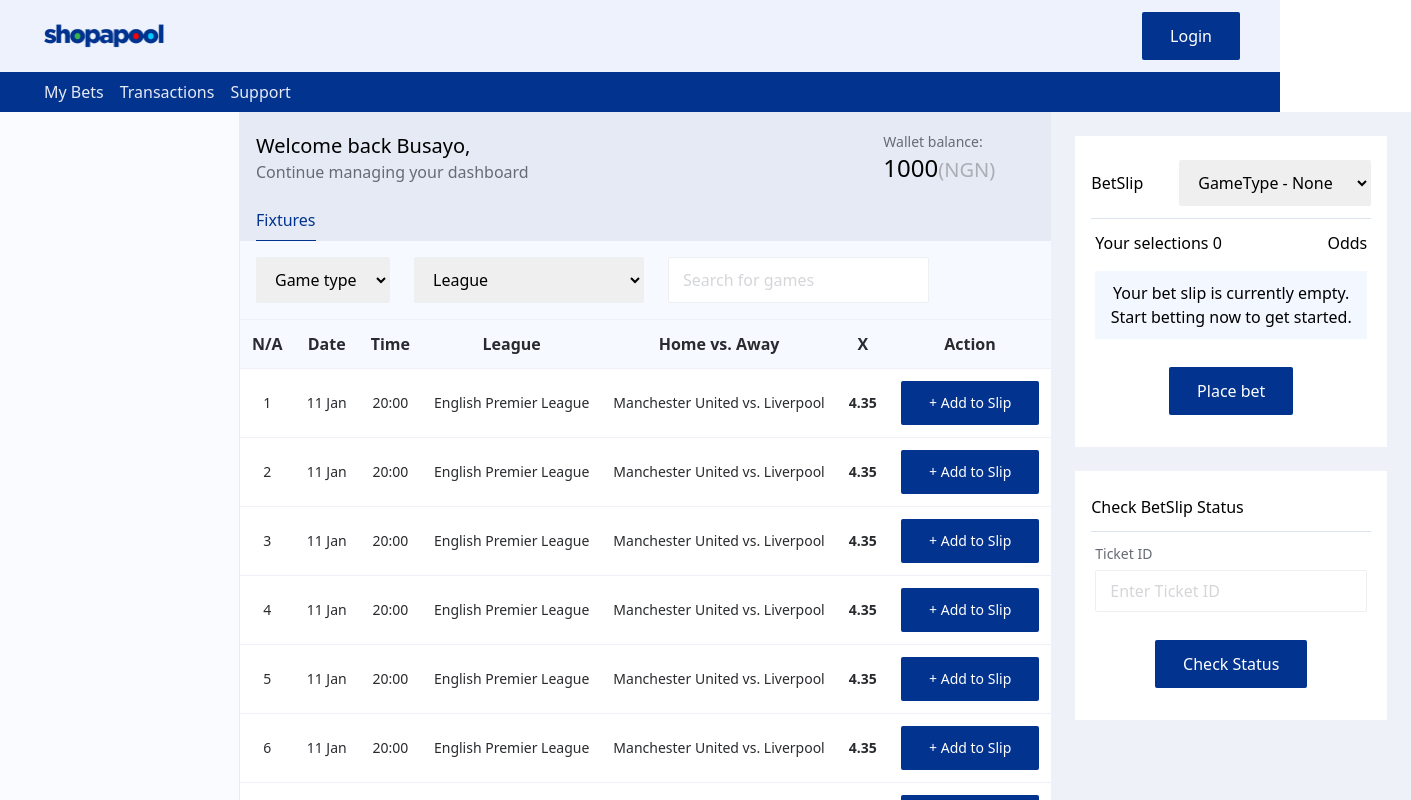
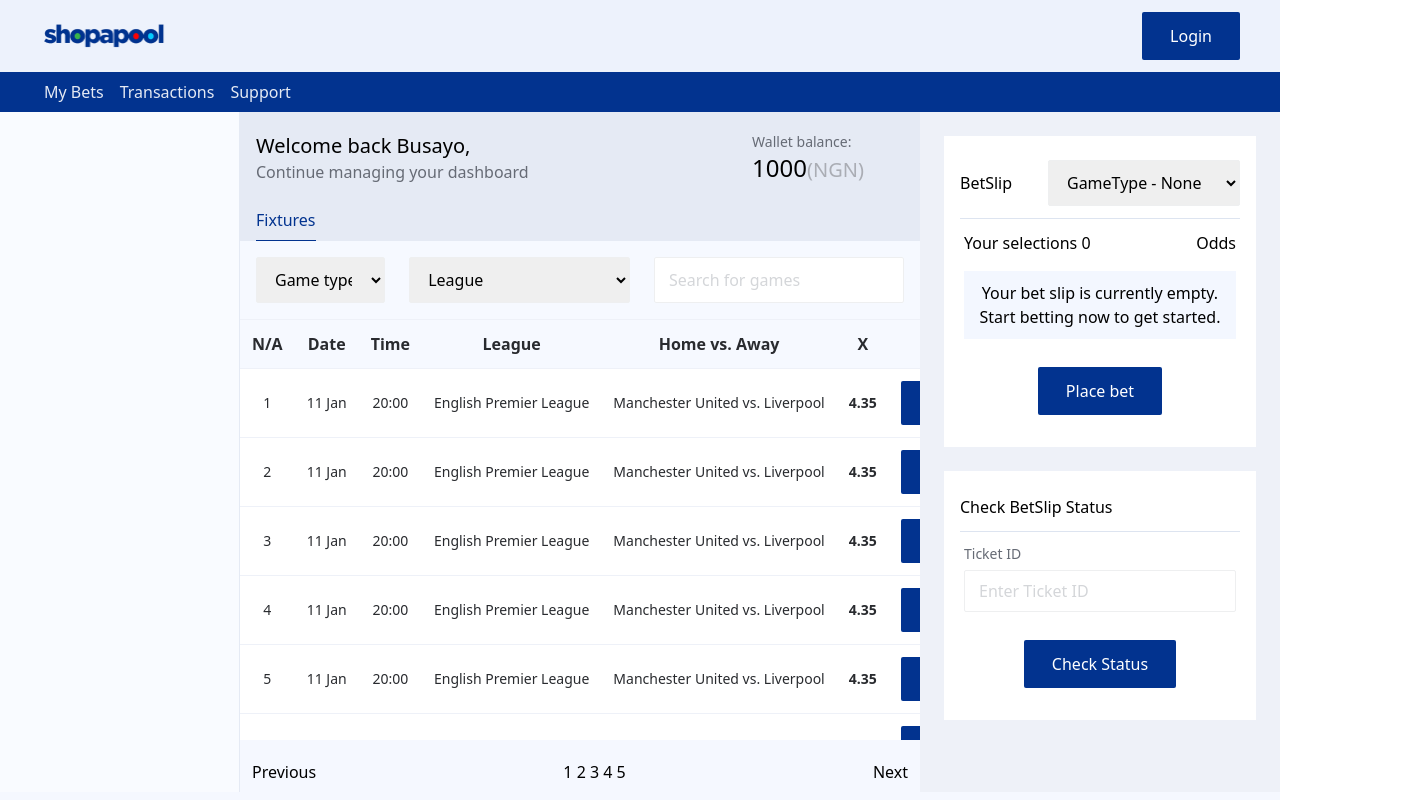
Before and after one commit to SemzyTheMan/Shoop, a Next.js app: page /dashboard in a window 1280 px wide. Shown: the top 800 px of the page, 1411 px wide, since content can reach past the window. Built offline with nearby package versions, Linux system fonts and the light colour scheme.

Commit message:
Design Refinements

```diff
--- a/components/Table/Table.tsx
+++ b/components/Table/Table.tsx
@@ -14,9 +14,12 @@
 
 export const Table = ({ columns, data }: TableProps) => {
   return (
+    <div className={""}>
       <div className={"overflow-x-auto"}>
         <table className={"min-w-full max-w-full"}>
-        <thead className={"w-full px-4 py-3 text-teal-900 font-semibold px-2"}>
+          <thead
+            className={"w-full px-4 py-3 text-teal-900 font-semibold px-2"}
+          >
             <tr>
               {columns.length &&
                 columns.map((col, index) => (
@@ -52,5 +55,15 @@
           </tbody>
         </table>
       </div>
+      <div
+        className={
+          "px-3 absolute bottom-2 py-2 flex justify-between left-[240px] w-[calc(100%_-_600px)]"
+        }
+      >
+        <div>Previous</div>
+        <div>1 2 3 4 5</div>
+        <div>Next</div>
+      </div>
+    </div>
   );
 };
--- a/layouts/Dashboard.module.css
+++ b/layouts/Dashboard.module.css
@@ -1,8 +1,9 @@
 .gridContainer {
     grid-template-columns: 240px 1fr 360px;
-    grid-template-rows: 88px 1fr 50px;
-    grid-template-areas: 'aside header article' 'aside main article' 'aside footer article';
-    height: calc(100vh -  120px)
+    grid-template-rows: 88px 1fr;
+    grid-template-areas: 'aside header article' 'aside main article';
+    height: calc(100vh -  120px);
+    max-height: calc(100vh -  120px)
 }
 
 .header {
@@ -22,7 +23,9 @@
 
 .main {
     grid-area: main;
-    @apply bg-[#F6F9FF]
+    height: calc(100vh -  120px);
+    max-height: calc(100vh -  120px - 140px);
+    @apply bg-[#F6F9FF] overflow-y-hidden;
 }
 
 .footer {
--- a/layouts/dashboard.tsx
+++ b/layouts/dashboard.tsx
@@ -96,7 +96,11 @@
                 />
               ))}
           </div>
-          {children}
+          <div
+            className={"overflow-y-auto min-h-full max-h-[calc(100%_+_50px)]"}
+          >
+            {children}
+          </div>
         </div>
         <article className={styles.article}>{article}</article>
         <footer className={styles.footer}></footer>
--- a/pages/dashboard/index.tsx
+++ b/pages/dashboard/index.tsx
@@ -51,7 +51,7 @@
       }}
       article={<Article />}
     >
-      <div>
+      <div className={"pb-24"}>
         <div
           className={"flex flex-row border-b border-teal-50 gap-6 py-4 px-4"}
         >
```
Lines whose indentation alone changed are shown as unchanged.
